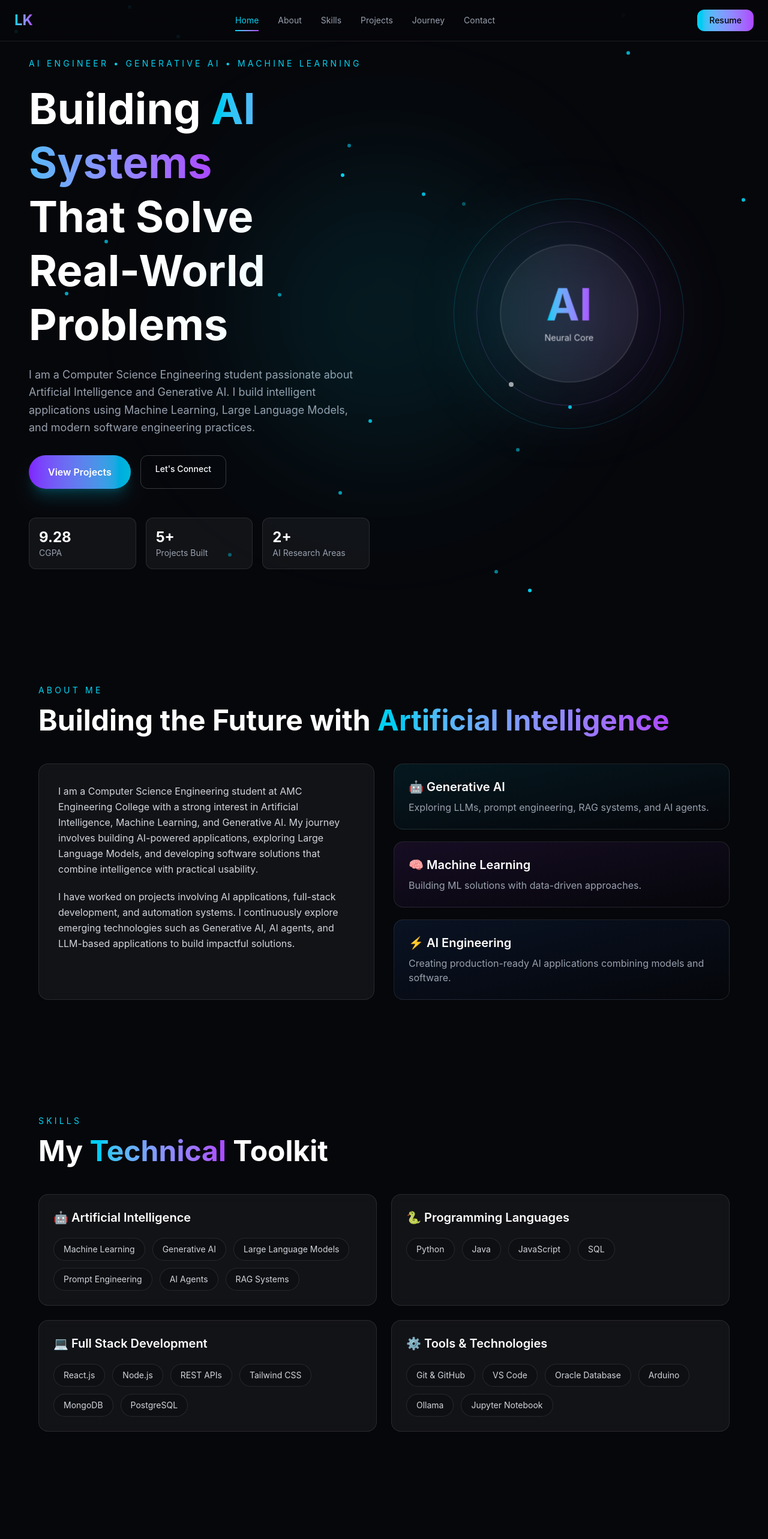
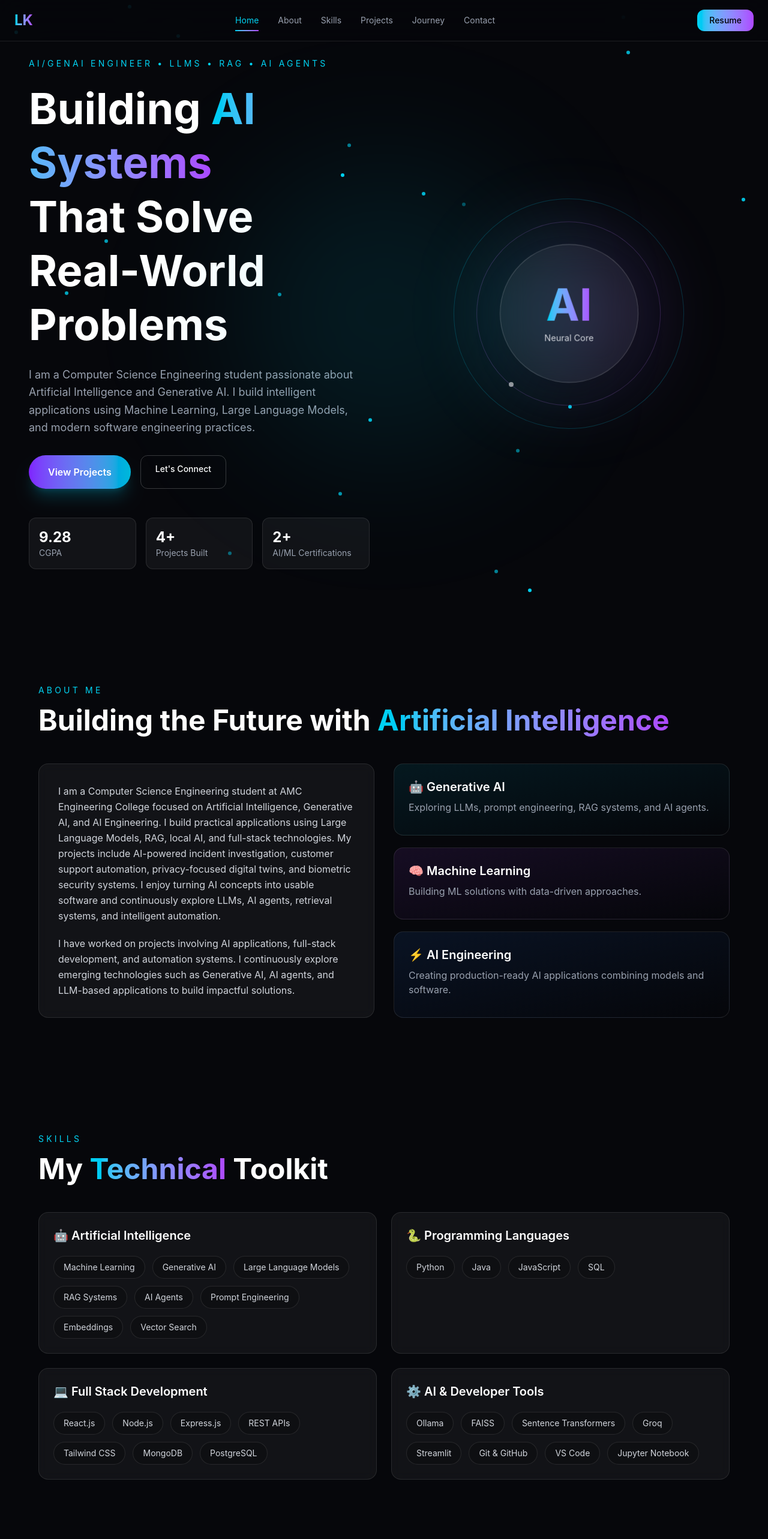
Before and after one commit to rclalithkumar/lalith-kumar-portfolio, a React (Vite) app: page / in a window 1280 px wide. Shown: the top 2566 px of the page at 60% size. Built offline with nearby package versions, Linux system fonts and the light colour scheme.

Commit message:
feat: refresh portfolio with OpsLens and AI skills

```diff
--- a/src/sections/About.tsx
+++ b/src/sections/About.tsx
@@ -57,13 +57,14 @@ function About() {
 
             <p className="leading-relaxed text-gray-300">
 
-            I am a Computer Science Engineering student at AMC Engineering College
-            with a strong interest in Artificial Intelligence, Machine Learning,
-            and Generative AI.
+            I am a Computer Science Engineering student at AMC Engineering College focused on
+            Artificial Intelligence, Generative AI, and AI Engineering. I build practical applications
+            using Large Language Models, RAG, local AI, and full-stack technologies.
 
-            My journey involves building AI-powered applications, exploring
-            Large Language Models, and developing software solutions that combine
-            intelligence with practical usability.
+            My projects include AI-powered incident investigation, customer support automation,
+            privacy-focused digital twins, and biometric security systems. I enjoy turning AI
+            concepts into usable software and continuously explore LLMs, AI agents, retrieval
+            systems, and intelligent automation.
 
             </p>
 
--- a/src/sections/Contact.tsx
+++ b/src/sections/Contact.tsx
@@ -67,9 +67,8 @@ function Contact() {
 
           <p className="mx-auto mt-5 max-w-2xl text-gray-400">
 
-            I am always interested in discussing Artificial Intelligence,
-            Generative AI, software projects, and opportunities to learn,
-            collaborate, and build impactful solutions.
+            I'm open to opportunities in AI/GenAI engineering, software development,
+            and collaborative projects. Let's connect and build something impactful.
 
           </p>
 
--- a/src/sections/Hero.tsx
+++ b/src/sections/Hero.tsx
@@ -30,7 +30,7 @@ function Hero() {
         >
 
           <p className="mb-5 text-sm uppercase tracking-[0.3em] text-cyan-400">
-            AI Engineer • Generative AI • Machine Learning
+            AI/GenAI Engineer • LLMs • RAG • AI Agents
           </p>
 
 
@@ -112,7 +112,7 @@ function Hero() {
             <div className="rounded-xl border border-white/10 bg-white/5 p-4">
 
               <h3 className="text-2xl font-bold">
-                5+
+                4+
               </h3>
 
               <p className="text-sm text-gray-400">
@@ -131,7 +131,7 @@ function Hero() {
               </h3>
 
               <p className="text-sm text-gray-400">
-                AI Research Areas
+                AI/ML Certifications
               </p>
 
             </div>
--- a/src/sections/Journey.tsx
+++ b/src/sections/Journey.tsx
@@ -13,34 +13,34 @@ function Journey() {
 
     {
       year: "2024 - 2025",
-      title: "Exploring Artificial Intelligence",
+      title: "Exploring AI & Machine Learning",
       place: "Machine Learning & Generative AI",
       description:
-        "Started exploring Machine Learning, Artificial Intelligence, and Generative AI through projects, certifications, and hands-on experimentation.",
+        "Started exploring Machine Learning, Generative AI, and Large Language Models through certifications, projects, and hands-on experimentation.",
     },
 
     {
       year: "2025",
-      title: "AI & Full Stack Projects",
+      title: "AI & Full Stack Development",
       place: "Building Real-World Applications",
       description:
-        "Developed AI-based applications, full-stack projects, and automation solutions by combining intelligent models with practical software systems.",
+        "Built AI-powered applications, LLM chatbots, and full-stack systems by combining intelligent models with practical software engineering.",
     },
 
     {
-      year: "2025",
-      title: "NPTEL Certifications",
-      place: "Machine Learning & Compiler Design",
+      year: "2026",
+      title: "AI Engineering & Research",
+      place: "RAG, LLMs & Intelligent Systems",
       description:
-        "Completed NPTEL certifications in Machine Learning and Compiler Design to strengthen technical knowledge and computer science fundamentals.",
+        "Developed OpsLens, an evidence-driven AI incident investigation copilot, and presented PRISM research at ICAECT 2026.",
     },
 
     {
       year: "Future Goal",
-      title: "AI Engineer Goal",
-      place: "Generative AI & Intelligent Systems",
+      title: "AI/GenAI Engineer",
+      place: "LLMs • RAG • AI Agents",
       description:
-        "Focused on building scalable AI applications, exploring LLMs, AI agents, and creating impactful AI-driven solutions.",
+        "Focused on building scalable AI applications and intelligent systems that solve real-world problems.",
     },
   ];
 
--- a/src/sections/Projects.tsx
+++ b/src/sections/Projects.tsx
@@ -34,8 +34,8 @@ function Projects() {
     title: "Prism",
     type: "LLM Based AI Application",
     description:
-      "A project exploring Large Language Models and local AI inference using modern AI frameworks to build intelligent interactions.",
-    tech: ["Python", "Ollama", "LLMs", "Streamlit", "Mistral"],
+      "A privacy-focused digital twin using local LLM inference and long-term contextual memory to create personalized AI interactions.",
+    tech: ["Python", "Ollama", "Mistral", "FAISS", "Streamlit"],
     github: "https://github.com/rclalithkumar/prism.git",
     liveDemo: "Coming Soon",
   },
--- a/src/sections/Skills.tsx
+++ b/src/sections/Skills.tsx
@@ -9,9 +9,11 @@ function Skills() {
         "Machine Learning",
         "Generative AI",
         "Large Language Models",
+        "RAG Systems",
+        "AI Agents",
         "Prompt Engineering",
-      "AI Agents",
-      "RAG Systems",
+        "Embeddings",
+        "Vector Search",
       ],
     },
 
@@ -30,6 +32,7 @@ function Skills() {
       skills: [
         "React.js",
         "Node.js",
+        "Express.js",
         "REST APIs",
         "Tailwind CSS",
         "MongoDB",
@@ -38,13 +41,15 @@ function Skills() {
     },
 
     {
-    title: "⚙️ Tools & Technologies",
+      title: "⚙️ AI & Developer Tools",
       skills: [
+        "Ollama",
+        "FAISS",
+        "Sentence Transformers",
+        "Groq",
+        "Streamlit",
         "Git & GitHub",
         "VS Code",
-      "Oracle Database",
-      "Arduino",
-      "Ollama",
         "Jupyter Notebook",
       ],
     },
```
Lines whose indentation alone changed are shown as unchanged.
